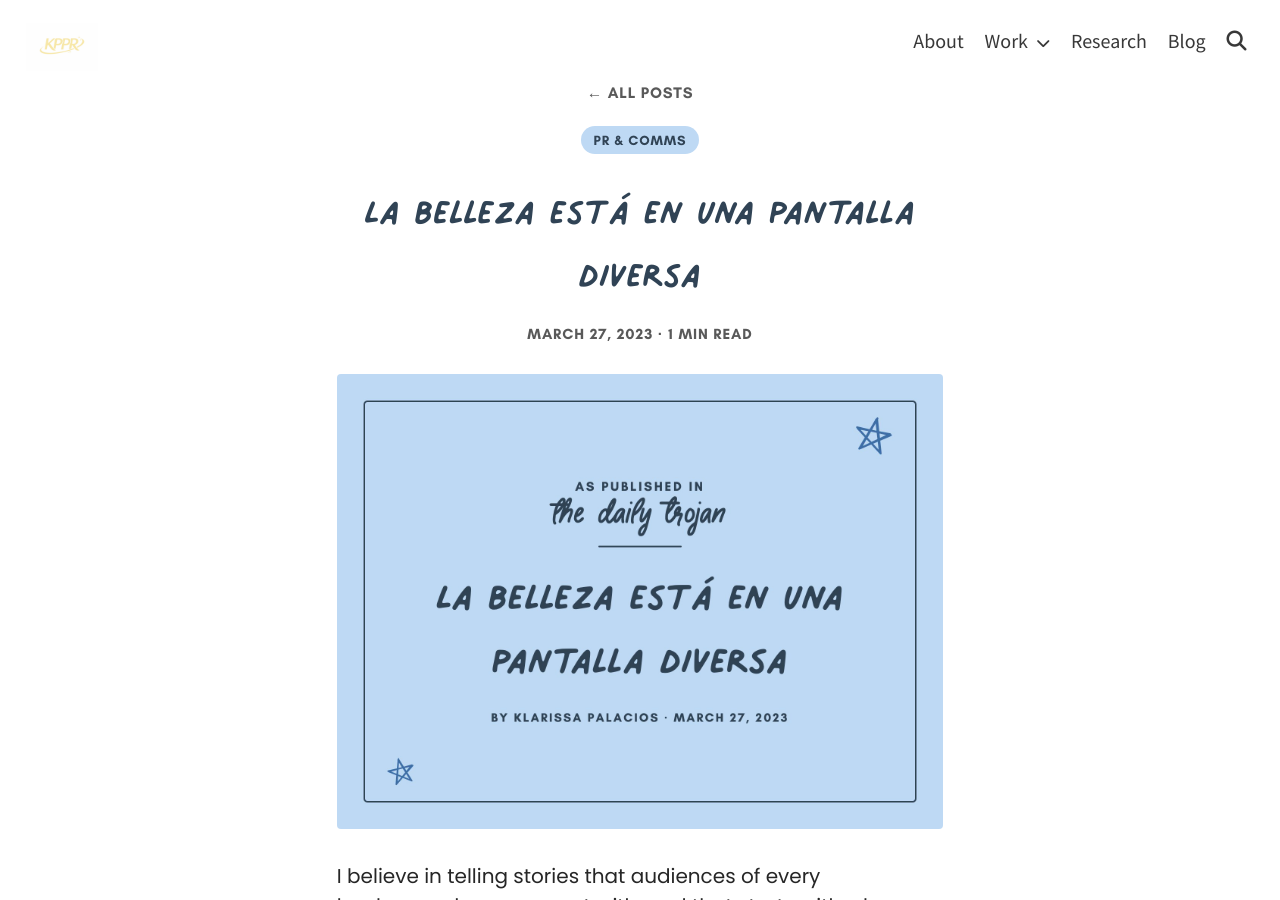
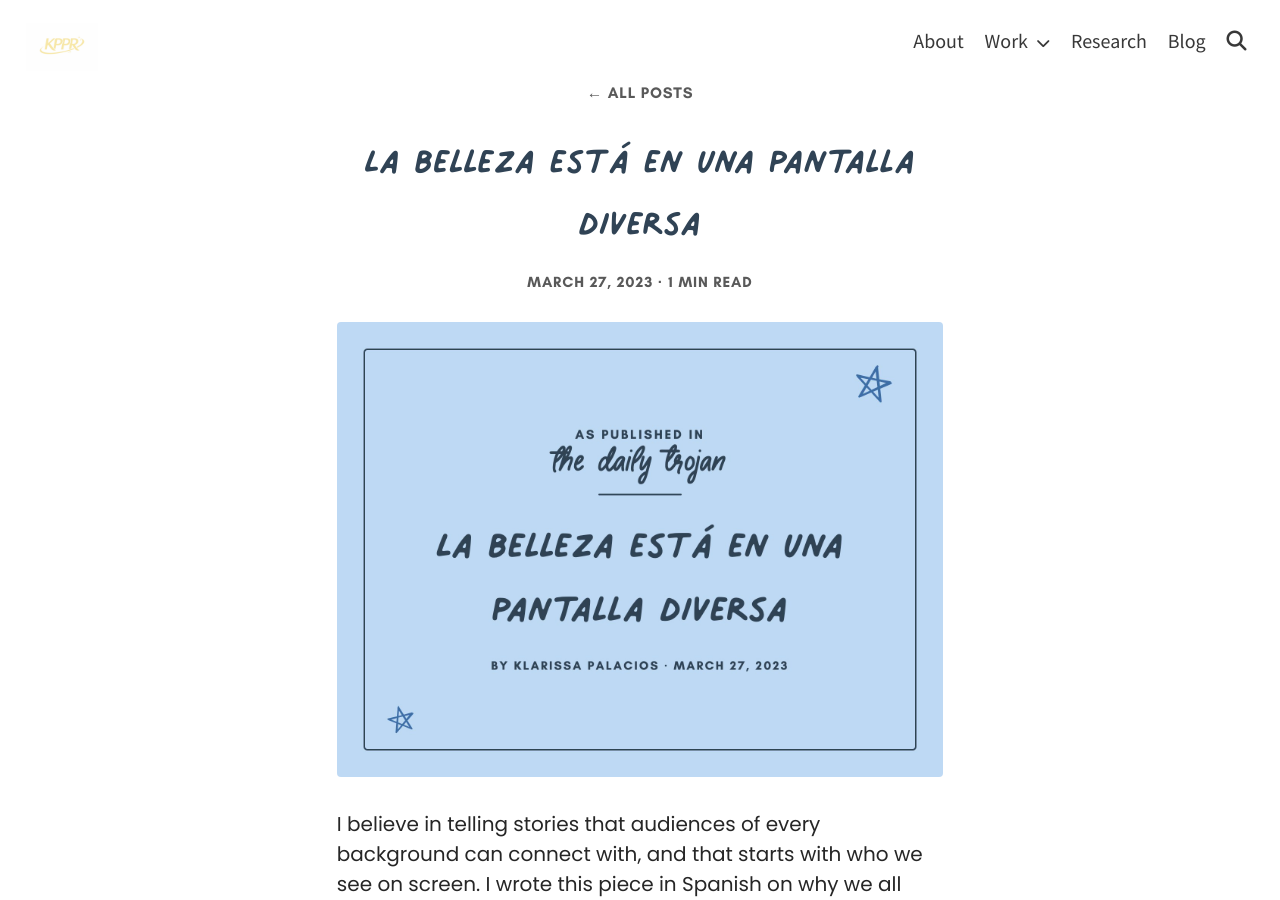
Before and after one commit to kipalacios/kipalacios.github.io, a Jekyll site: the page built from _posts/2023-03-27-la-belleza-esta-en-una-pantalla-diversa.md, in a window 1280 px wide and 900 px high. Built offline with Jekyll 4.4.1, drawn with Linux system fonts in a browser that asks for light colours; a script that is not in the unit is left out.

Commit message:
Remove the category label from blog post pages
Co-Authored-By: Claude Opus 5.5 <noreply@anthropic.com>

```diff
--- a/_layouts/post.liquid
+++ b/_layouts/post.liquid
@@ -12,7 +12,6 @@ A single blog post. Front matter it reads (see _templates/new-post.md):
 <article class="blog-post">
     <header class="blog-post__header">
         <a class="blog-post__back" href="{{ '/blog/' | relative_url }}">&larr; All posts</a>
-        {% if page.category %}<span class="blog-card__badge blog-card__badge--{{ page.category | slugify }} blog-post__badge">{{ page.category }}</span>{% endif %}
         <h1 class="blog-post__title">{{ page.title }}</h1>
         <p class="blog-post__meta">{{ page.date | date: "%B %-d, %Y" }} &middot; {{ minutes }} min read</p>
     </header>
```
